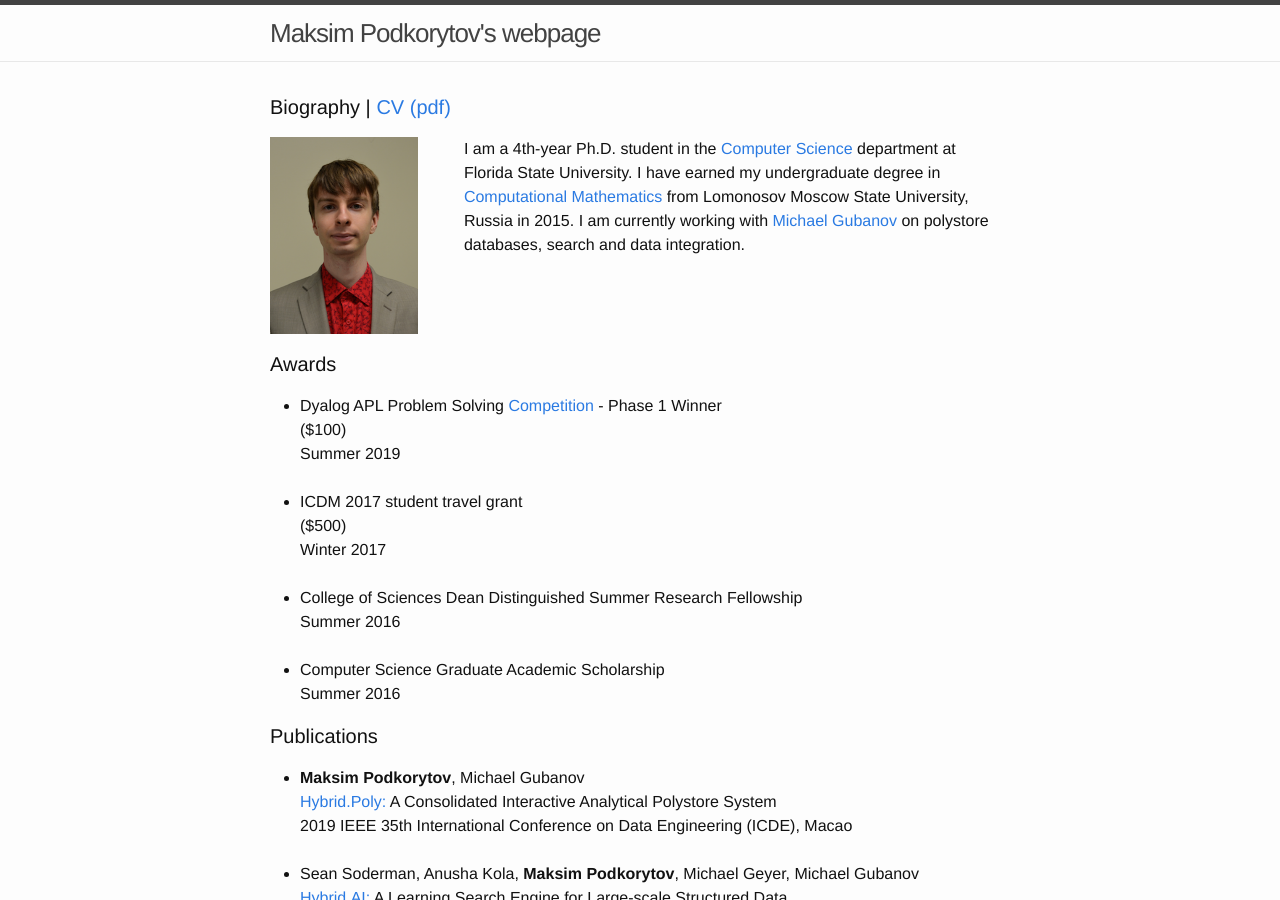
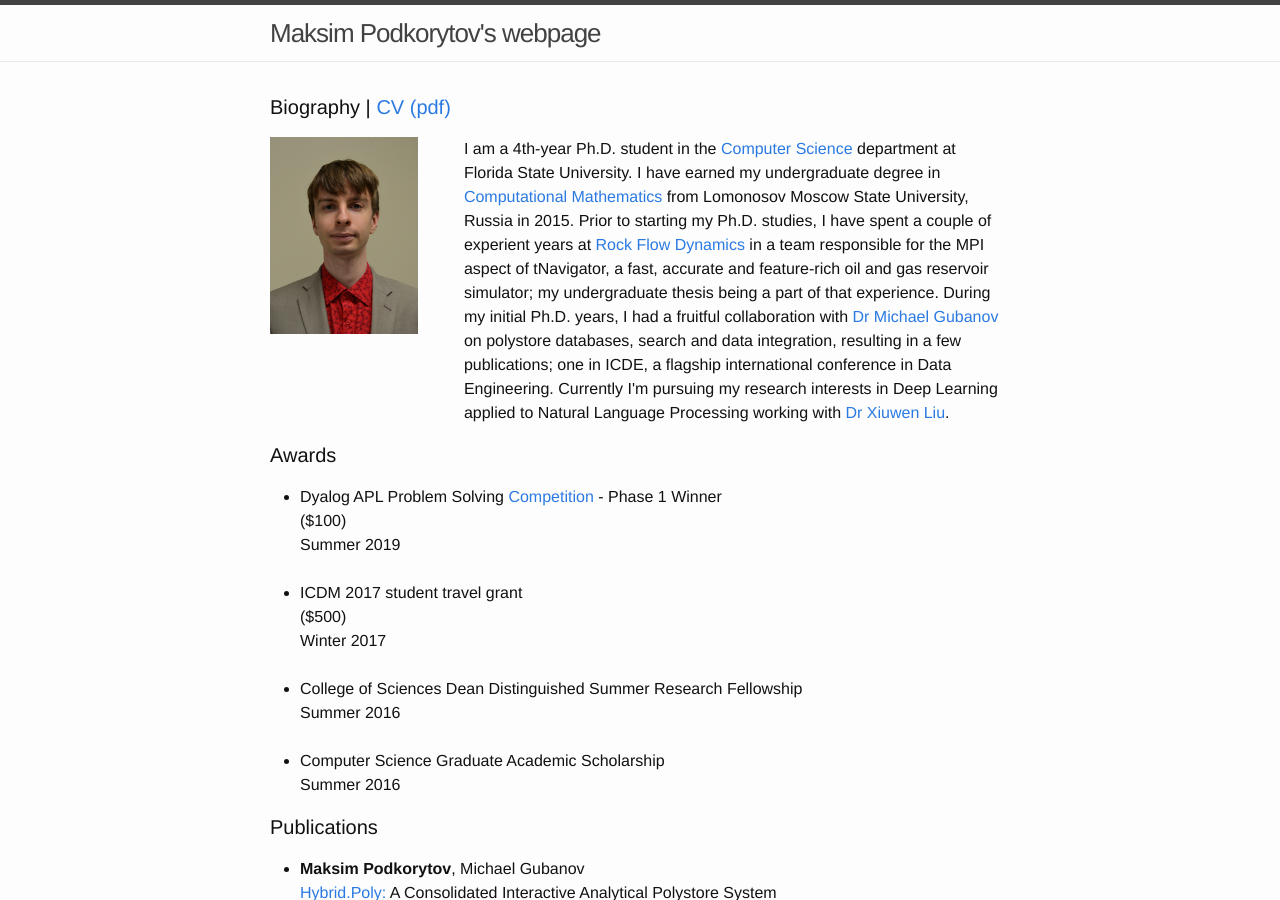
Before and after one commit to tenpercent/tenpercent.github.io, a Jekyll site: the page built from index.html, in a window 1280 px wide and 900 px high. Built offline with Jekyll 4.4.1, drawn with Linux system fonts in a browser that asks for light colours.

Commit message:
Update bio

```diff
--- a/index.html
+++ b/index.html
@@ -15,8 +15,13 @@ layout: default
     <!-- Bio -->
     <div style="display:inline-block;width:73%;vertical-align:top;">
       I am a 4th-year Ph.D. student in the <a href="https://www.cs.fsu.edu/">Computer Science</a> department at Florida State University.
-      I have earned my undergraduate degree in <a href="http://numa.math.msu.su/">Computational Mathematics</a> from  Lomonosov  Moscow  State University, Russia in 2015.
-      I am currently working with <a href="http://mgubanov.com">Michael Gubanov</a> on polystore databases, search and data integration.
+      I have earned my undergraduate degree in <a href="http://numa.math.msu.su/">Computational Mathematics</a> from Lomonosov Moscow State University, Russia in 2015.
+      Prior to starting my Ph.D. studies, I have spent a couple of experient years at <a href="https://rfdyn.com/">Rock Flow Dynamics</a> in a team responsible for the MPI aspect of tNavigator,
+      a fast, accurate and feature-rich oil and gas reservoir simulator; my undergraduate thesis being a part of that experience.
+      During my initial Ph.D. years, I had a fruitful collaboration with <a href="http://mgubanov.com">Dr Michael Gubanov</a> on polystore databases, search and data integration,
+      resulting in a few publications; one in ICDE, a flagship international conference in Data Engineering.
+      Currently I'm pursuing my research interests in Deep Learning applied to Natural Language Processing working with <a href="https://www.cs.fsu.edu/~liux/">Dr Xiuwen Liu</a>.
+
     </div>
   </div>
   <h1 class="page-heading">Awards</h1>
```
